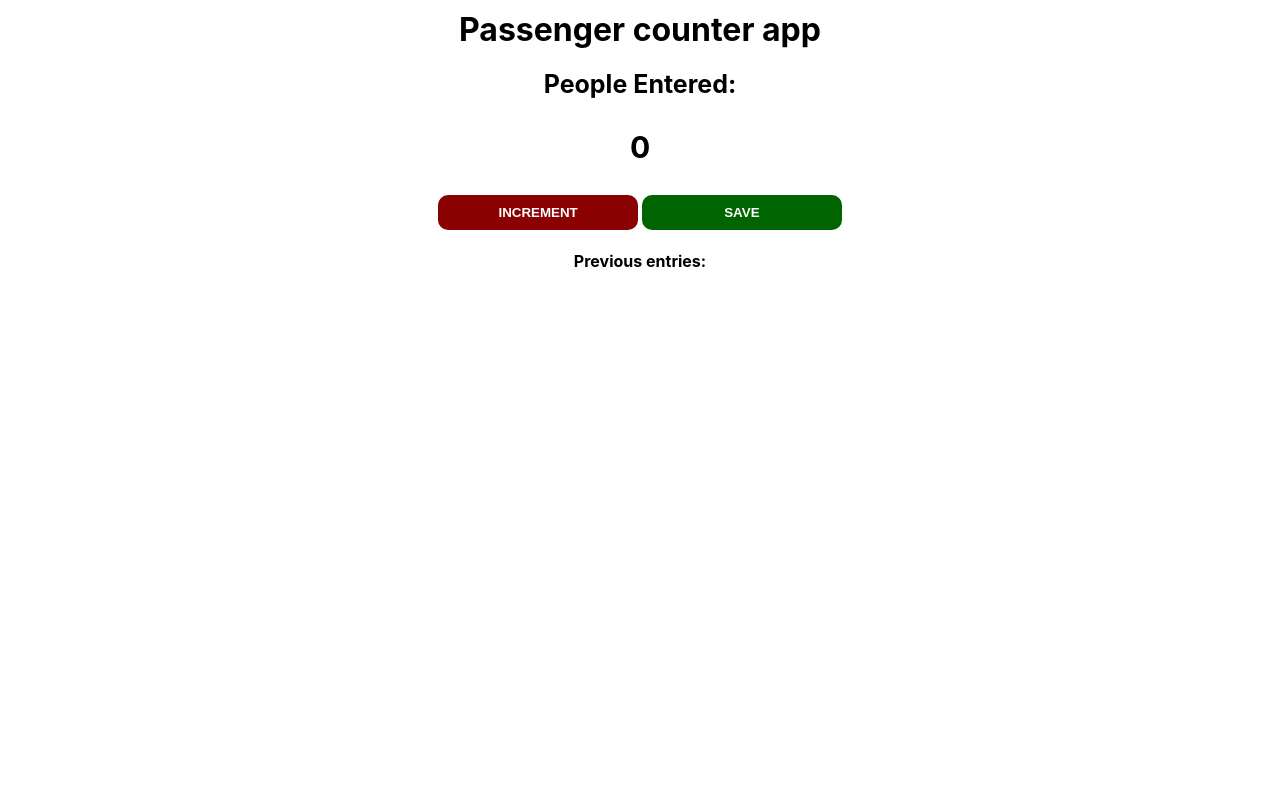
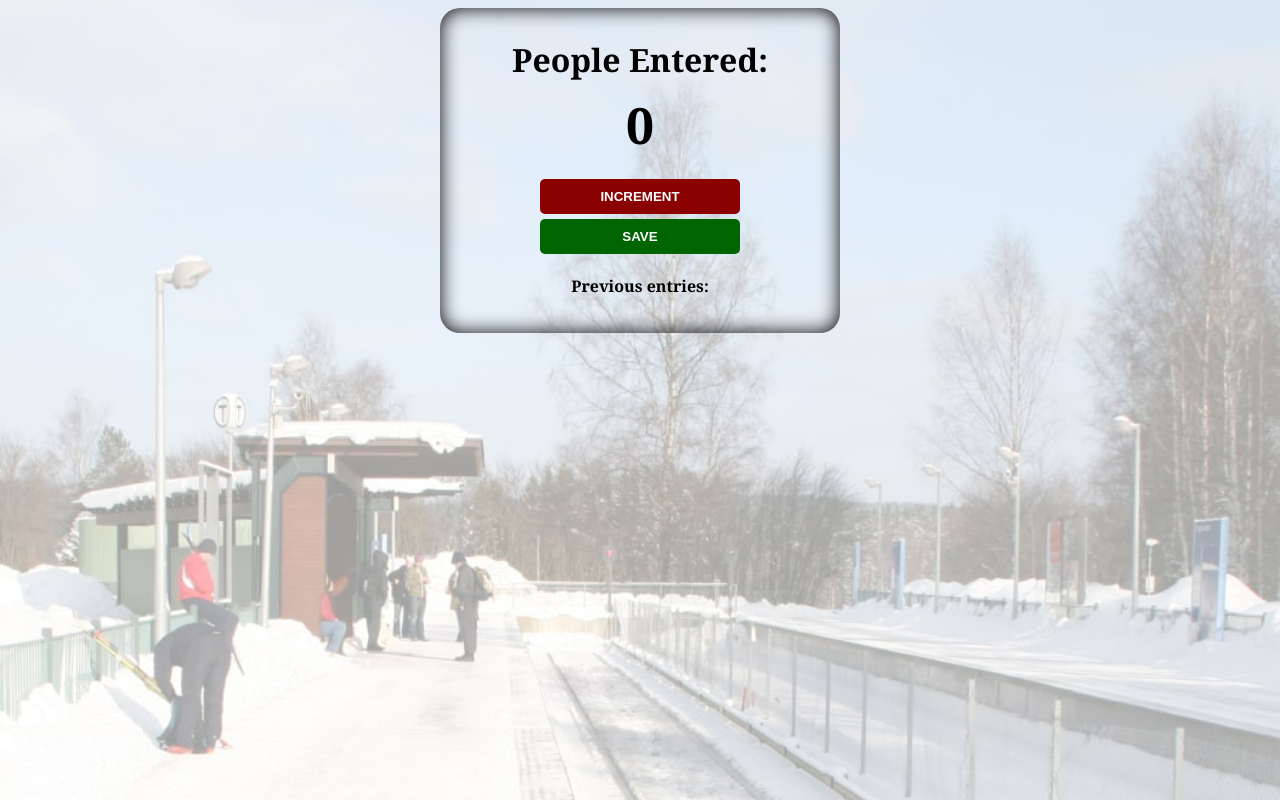
Before and after one commit to dev-arpita/passengercounter.netlify.app, a plain HTML site: page index.html in a window 1280 px wide. Drawn offline with Linux system fonts and the light colour scheme.

Commit message:
Commit the changes

```diff
--- a/index.css
+++ b/index.css
@@ -1,10 +1,18 @@
-
 body {
+    background-image: url("station.jpg");
     background-size: cover;
-    font-family: -apple-system, BlinkMacSystemFont, 'Segoe UI', Roboto, Oxygen,
-    Ubuntu, Cantarell, 'Open Sans', 'Helvetica Neue', sans-serif;
+    font-family: Cambria, Cochin, Georgia, Times, Times New Roman, serif;
     font-weight: bold;
     text-align: center;
+}
+
+.container {
+    max-width: 400px;
+    margin: 0 auto;
+    padding: 20px 0;
+    /* border: 2px solid grey; */
+    box-shadow: inset 0 0 20px #000;
+    border-radius: 20px;
 }
 
 h1 {
@@ -12,29 +20,27 @@ h1 {
     margin-bottom: 10px;
 }
 
-h2{
-    margin-top : 20px;
+h2 {
+    font-size: 50px;
+    margin-top: 0;
     margin-bottom: 20px;
-    font-size: 25px;
 }
 
-h3{
-    font-size: 30px;
+button {
+    border: none;
+    padding-top: 10px;
+    padding-bottom: 10px;
+    color: white;
+    font-weight: bold;
+    width: 200px;
+    margin-bottom: 5px;
+    border-radius: 5px;
 }
 
-button{
-    border: none;
-    border-radius: 10px;
-    padding-top: 10px;
-    padding-bottom: 10px;
-    margin-bottom: 5px;
-    color:white;
-    width: 200px;
-    font-weight: bold;
-}
 #increment-btn {
     background: darkred;
 }
+
 #save-btn {
     background: darkgreen;
 }
--- a/index.html
+++ b/index.html
@@ -5,18 +5,16 @@
     <meta http-equiv="X-UA-Compatible" content="IE=edge">
     <meta name="viewport" content="width=device-width, initial-scale=1.0">
     <link href="index.css" rel ="stylesheet">
-    <title>Build a passenger counter app</title>
+    <title>Passenger counter app</title>
 </head>
 <body>
-    <h1>Passenger counter app</h1>
-    <h2>People Entered:</h2>
-    <h3 id ="count-el">0</h3>
-    <!-- Create a INCREMENT button with the id="increment-btn" -->
-    <button id="increment-btn" onclick="increment()">INCREMENT</button>
-    <!-- 2. Create a SAVE button.
-    Set the id to "save-btn" and call the save() function when it's clicked -->
-    <button id ="save-btn" onclick ="save()">SAVE</button>
-    <p id="save-el"> Previous entries: </p>
-    <script src="index.js"></script>
+    <div class="container">
+        <h1>People Entered:</h1>
+        <h2 id ="count-el">0</h2>
+        <button id="increment-btn" onclick="increment()">INCREMENT</button>
+        <button id ="save-btn" onclick ="save()">SAVE</button>
+        <p id="save-el"> Previous entries: </p>
+        <script src="index.js"></script>
+    </div>
 </body>
 </html>
```
Also changed, not shown: station.jpg (added).
